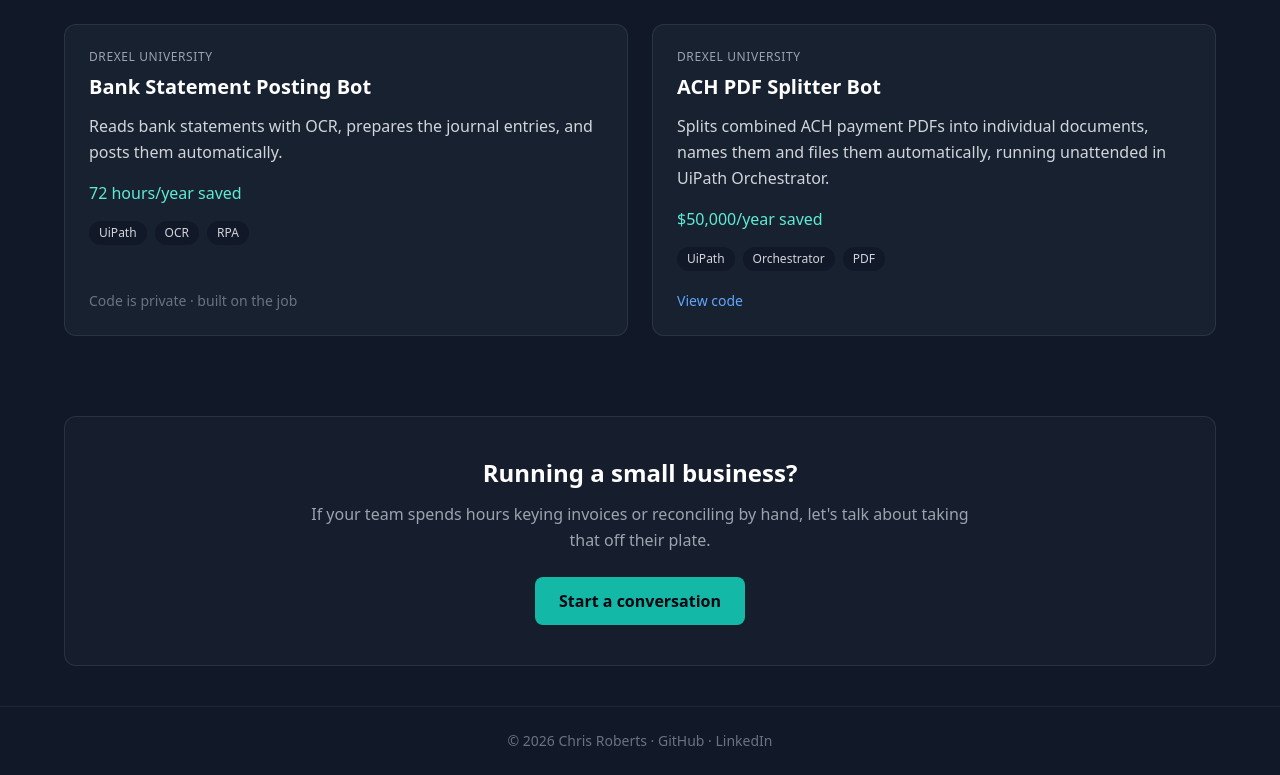
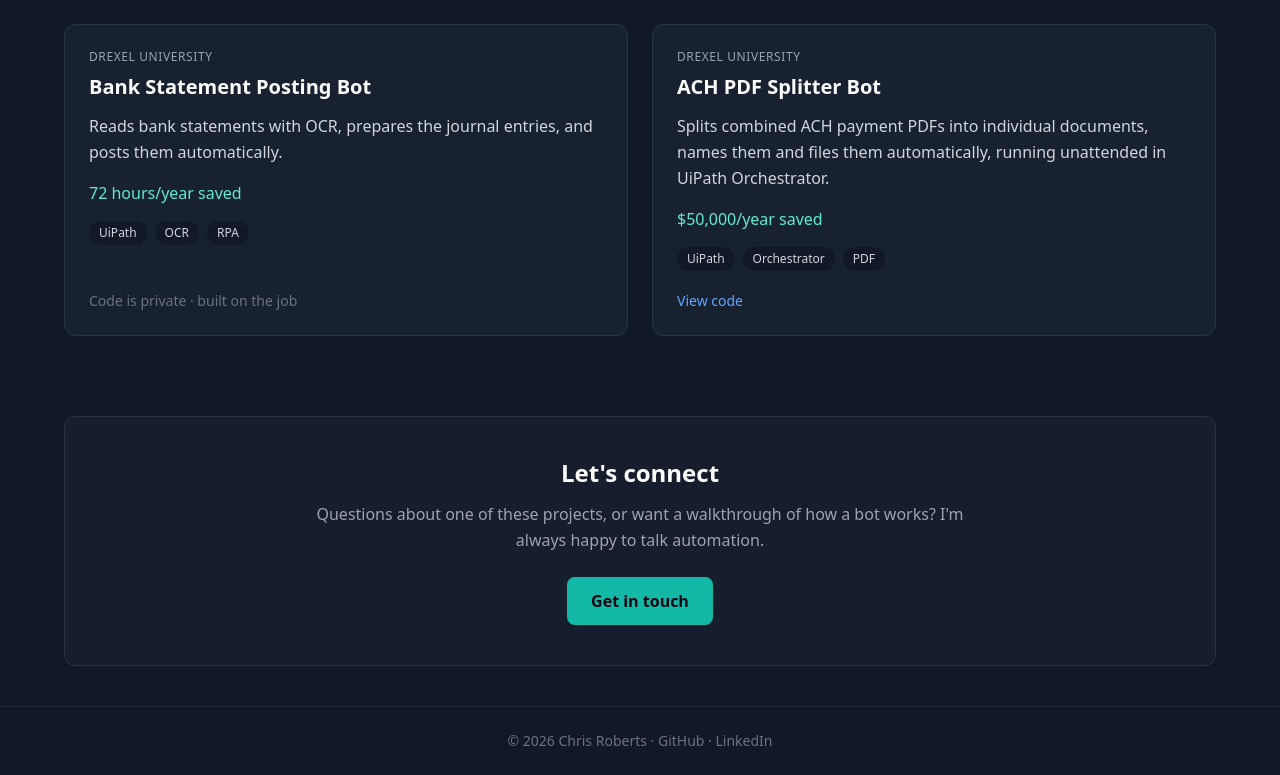
Before and after one commit to Chris1112220/ChrisDev-Portfolio, a React (Create React App) app in the folder frontend/: page / in a window 1280 px wide. Shown: the part 1366-2141 px from the top of the page. Built offline with nearby package versions, Linux system fonts and the light colour scheme.

Commit message:
copy: replace small-business CTA with neutral Let's connect section

```diff
--- a/frontend/src/pages/Home.jsx
+++ b/frontend/src/pages/Home.jsx
@@ -78,17 +78,17 @@ export default function Home() {
         </div>
       </section>
 
-      {/* Two audiences */}
+      {/* Let's connect */}
       <section className="bg-gray-800/40 border border-gray-700/60 rounded-xl p-8 sm:p-10 text-center">
-        <h3 className="text-2xl font-semibold mb-3">Running a small business?</h3>
+        <h3 className="text-2xl font-semibold mb-3">Let's connect</h3>
         <p className="text-gray-400 mb-6 leading-relaxed max-w-2xl mx-auto">
-          If your team spends hours keying invoices or reconciling by hand, let's talk about taking that off their plate.
+          Questions about one of these projects, or want a walkthrough of how a bot works? I'm always happy to talk automation.
         </p>
         <Link
           to="/contact"
           className="inline-block bg-teal-500 hover:bg-teal-400 text-gray-950 font-semibold px-6 py-3 rounded-lg"
         >
-          Start a conversation
+          Get in touch
         </Link>
       </section>
     </div>
```
